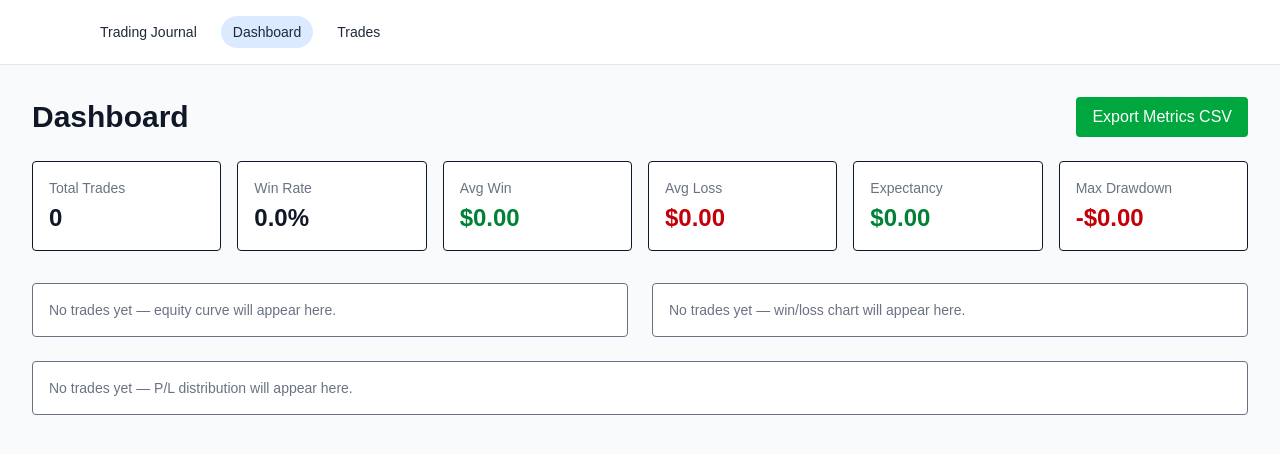
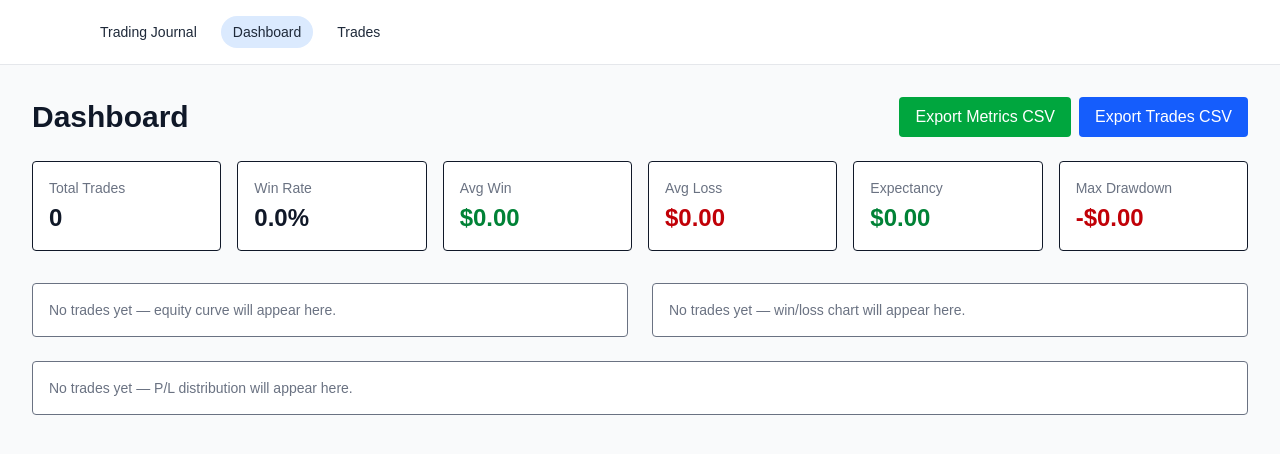
Before and after one commit to jorgemancipe/trading-journal, a Next.js app: page /dashboard in a window 1280 px wide. Shown: the top 454 px of the page. Built offline with nearby package versions, Linux system fonts and the light colour scheme.

Commit message:
Update page.tsx

```diff
--- a/app/dashboard/page.tsx
+++ b/app/dashboard/page.tsx
@@ -48,13 +48,38 @@ function exportDashboardMetrics(metrics: {
   ];
 
   const csv = rows.map((r) => r.join(",")).join("\n");
+  downloadCSV(csv, "dashboard-metrics.csv");
+}
 
-  const blob = new Blob([csv], { type: "text/csv;charset=utf-8;" });
+/** Export all trades to CSV */
+function exportAllTrades(trades: any[]) {
+  if (!trades || trades.length === 0) return;
+
+  const headers = ["Date", "Symbol", "Side", "Quantity", "Entry", "Exit", "Profit"];
+
+  const rows = trades.map((t) => [
+    t.date ?? "",
+    t.symbol ?? "",
+    t.side ?? "",
+    String(t.quantity ?? ""),
+    String(t.entry ?? ""),
+    String(t.exit ?? ""),
+    typeof t.profit === "number" ? t.profit.toFixed(2) : String(t.profit ?? ""),
+  ]);
+
+  const csv = [headers, ...rows].map((r) => r.join(",")).join("\n");
+  downloadCSV(csv, "trades.csv");
+}
+
+/** Shared downloader */
+function downloadCSV(csvText: string, filename: string) {
+  const blob = new Blob([csvText], { type: "text/csv;charset=utf-8;" });
   const url = URL.createObjectURL(blob);
 
   const link = document.createElement("a");
   link.href = url;
-  link.download = "dashboard-metrics.csv";
+  link.download = filename;
+
   document.body.appendChild(link);
   link.click();
   document.body.removeChild(link);
@@ -67,8 +92,8 @@ export default function DashboardPage() {
 
   const metrics = useMemo(() => {
     const totalTrades = trades.length;
-    const wins = trades.filter((t) => t.profit > 0);
-    const losses = trades.filter((t) => t.profit < 0);
+    const wins = trades.filter((t: any) => t.profit > 0);
+    const losses = trades.filter((t: any) => t.profit < 0);
 
     const winRate =
       totalTrades === 0 ? 0 : (wins.length / totalTrades) * 100;
@@ -76,12 +101,12 @@ export default function DashboardPage() {
     const avgWin =
       wins.length === 0
         ? 0
-        : wins.reduce((s, t) => s + t.profit, 0) / wins.length;
+        : wins.reduce((s: number, t: any) => s + t.profit, 0) / wins.length;
 
     const avgLoss =
       losses.length === 0
         ? 0
-        : losses.reduce((s, t) => s + t.profit, 0) / losses.length;
+        : losses.reduce((s: number, t: any) => s + t.profit, 0) / losses.length;
 
     const expectancy =
       totalTrades === 0
@@ -103,15 +128,26 @@ export default function DashboardPage() {
 
   return (
     <main className="min-h-screen bg-gray-50 text-gray-900 p-8">
-      <div className="flex justify-between items-center mb-6">
+      <div className="flex flex-col gap-3 sm:flex-row sm:justify-between sm:items-center mb-6">
         <h1 className="text-3xl font-bold">Dashboard</h1>
 
+        <div className="flex gap-2 flex-wrap">
           <button
             onClick={() => exportDashboardMetrics(metrics)}
             className="px-4 py-2 bg-green-600 text-white rounded hover:bg-green-500 transition"
           >
             Export Metrics CSV
           </button>
+
+          <button
+            onClick={() => exportAllTrades(trades)}
+            className="px-4 py-2 bg-blue-600 text-white rounded hover:bg-blue-500 transition"
+            disabled={!trades || trades.length === 0}
+            title={!trades || trades.length === 0 ? "No trades to export" : "Export all trades"}
+          >
+            Export Trades CSV
+          </button>
+        </div>
       </div>
 
       {/* Metrics */}
```
Lines whose indentation alone changed are shown as unchanged.
